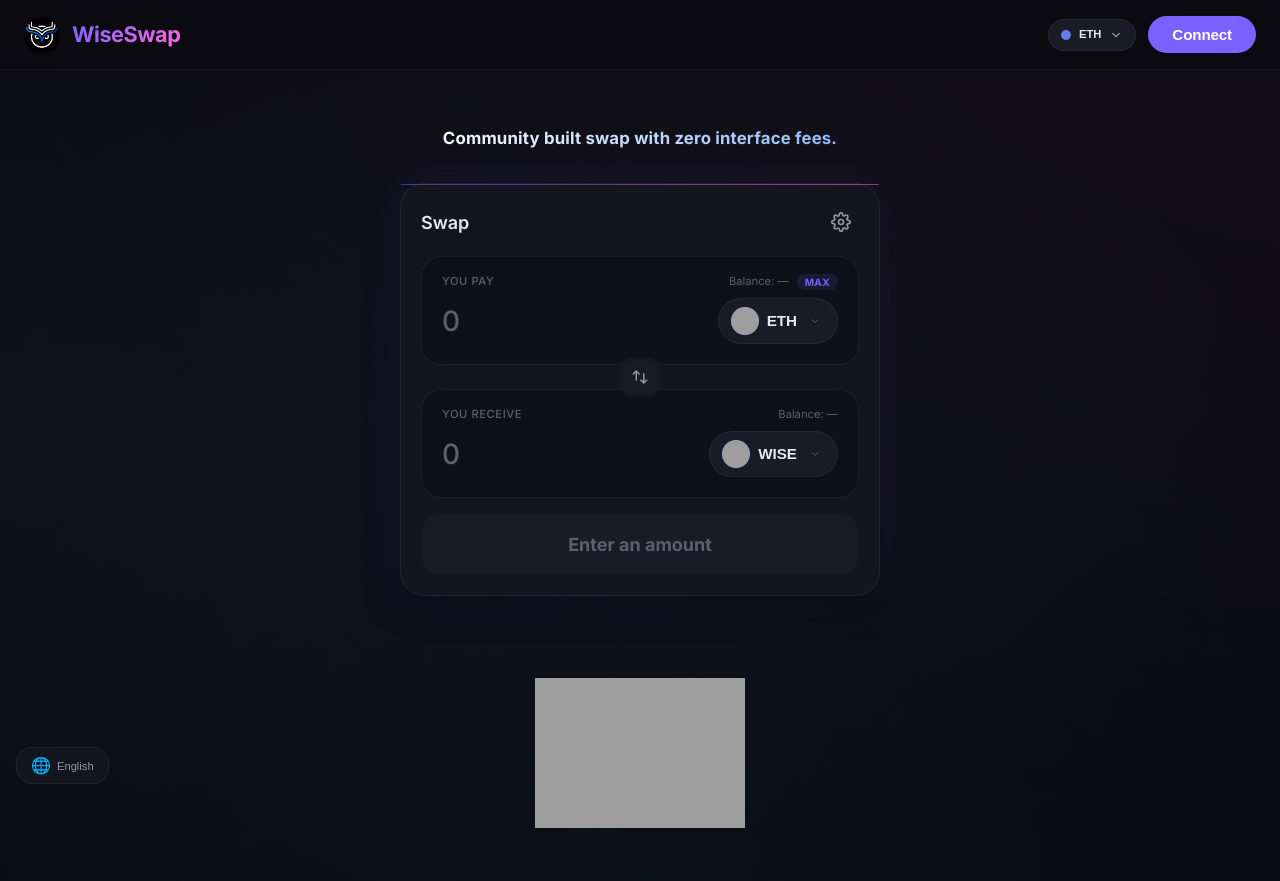
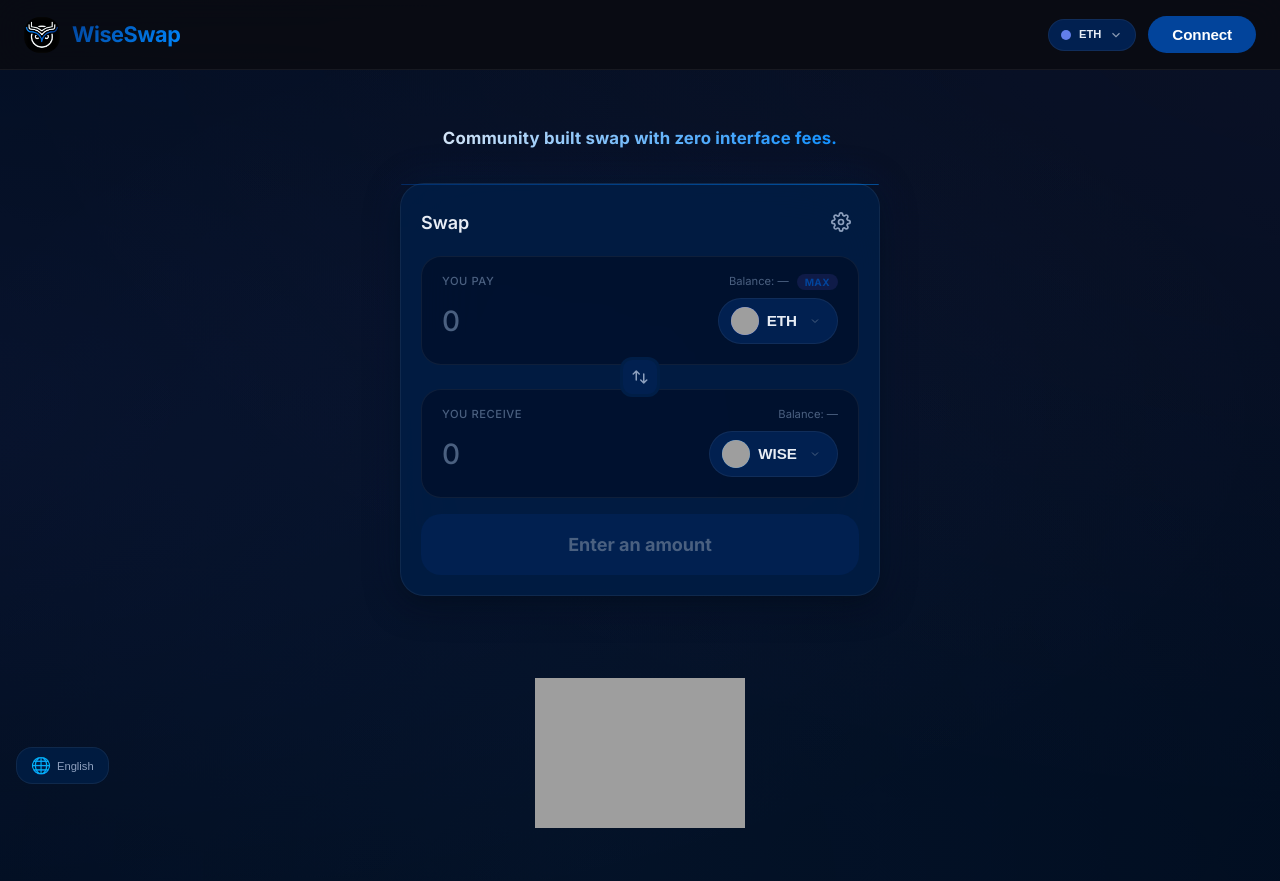
Before and after one commit to hamman247/uniswap_frontend_alternative, a website built with Vite: page index.html in a window 1280 px wide. Shown: the top 881 px of the page. Built offline with nearby package versions, Linux system fonts and the light colour scheme; grey boxes are pictures that could not be loaded.

Commit message:
Change colour pallete

```diff
--- a/src/styles/index.css
+++ b/src/styles/index.css
@@ -5,50 +5,50 @@
 
 /* ---------- CSS Custom Properties ---------- */
 :root {
-  /* Colors — Dark Theme */
-  --bg-primary: #0a0b0f;
-  --bg-secondary: #12131a;
-  --bg-tertiary: #1a1b26;
-  --bg-card: rgba(22, 23, 34, 0.85);
-  --bg-card-hover: rgba(30, 31, 46, 0.9);
-  --bg-input: rgba(15, 16, 24, 0.7);
-  --bg-input-focus: rgba(20, 21, 32, 0.9);
+  /* Colors — Dark Theme (Blue Palette) */
+  --bg-primary: #010d1f;
+  --bg-secondary: #011533;
+  --bg-tertiary: #012050;
+  --bg-card: rgba(1, 30, 70, 0.85);
+  --bg-card-hover: rgba(2, 40, 90, 0.9);
+  --bg-input: rgba(1, 15, 40, 0.7);
+  --bg-input-focus: rgba(2, 30, 70, 0.9);
 
   --border-subtle: rgba(255, 255, 255, 0.06);
   --border-medium: rgba(255, 255, 255, 0.1);
-  --border-accent: rgba(123, 97, 255, 0.3);
-
-  --text-primary: #e8e9f0;
-  --text-secondary: #9395a5;
-  --text-tertiary: #5d5f70;
-  --text-accent: #a78bfa;
+  --border-accent: rgba(0, 136, 255, 0.3);
+
+  --text-primary: #e8edf5;
+  --text-secondary: #8da0be;
+  --text-tertiary: #4a6080;
+  --text-accent: #0088ff;
 
   /* Accent Gradients */
-  --gradient-primary: linear-gradient(135deg, #7b61ff 0%, #ff6bdf 100%);
-  --gradient-secondary: linear-gradient(135deg, #3b82f6 0%, #8b5cf6 100%);
-  --gradient-success: linear-gradient(135deg, #10b981 0%, #34d399 100%);
+  --gradient-primary: linear-gradient(135deg, #02449b 0%, #0088ff 100%);
+  --gradient-secondary: linear-gradient(135deg, #0066cc 0%, #02449b 100%);
+  --gradient-success: linear-gradient(135deg, #6cc49a 0%, #a8d8b9 100%);
   --gradient-warning: linear-gradient(135deg, #f59e0b 0%, #fbbf24 100%);
   --gradient-danger: linear-gradient(135deg, #ef4444 0%, #f87171 100%);
-  --gradient-surface: linear-gradient(145deg, rgba(123, 97, 255, 0.08) 0%, rgba(255, 107, 223, 0.04) 100%);
+  --gradient-surface: linear-gradient(145deg, rgba(2, 68, 155, 0.1) 0%, rgba(0, 136, 255, 0.05) 100%);
 
   /* Solid Accents */
-  --accent-purple: #7b61ff;
-  --accent-pink: #ff6bdf;
-  --accent-blue: #3b82f6;
-  --accent-cyan: #06b6d4;
-  --accent-green: #10b981;
+  --accent-purple: #02449b;
+  --accent-pink: #0088ff;
+  --accent-blue: #0066cc;
+  --accent-cyan: #0088ff;
+  --accent-green: #6cc49a;
   --accent-red: #ef4444;
   --accent-orange: #f59e0b;
 
   /* Version Badge Colors */
   --v2-color: #f59e0b;
-  --v3-color: #3b82f6;
-  --v4-color: #8b5cf6;
+  --v3-color: #0066cc;
+  --v4-color: #02449b;
 
   /* Glow */
-  --glow-primary: 0 0 40px rgba(123, 97, 255, 0.15);
-  --glow-pink: 0 0 40px rgba(255, 107, 223, 0.1);
-  --glow-input-focus: 0 0 0 2px rgba(123, 97, 255, 0.15), 0 0 20px rgba(123, 97, 255, 0.08);
+  --glow-primary: 0 0 40px rgba(2, 68, 155, 0.2);
+  --glow-pink: 0 0 40px rgba(0, 136, 255, 0.12);
+  --glow-input-focus: 0 0 0 2px rgba(0, 136, 255, 0.2), 0 0 20px rgba(2, 68, 155, 0.1);
 
   /* Shadows */
   --shadow-sm: 0 2px 8px rgba(0, 0, 0, 0.3);
@@ -1714,7 +1714,7 @@ body::before {
   font-weight: 700;
   color: var(--text-primary);
   letter-spacing: 0.01em;
-  background: linear-gradient(135deg, #ffffff, #8ab4f8);
+  background: linear-gradient(135deg, #e8edf5, #0088ff);
   -webkit-background-clip: text;
   -webkit-text-fill-color: transparent;
   background-clip: text;
```
